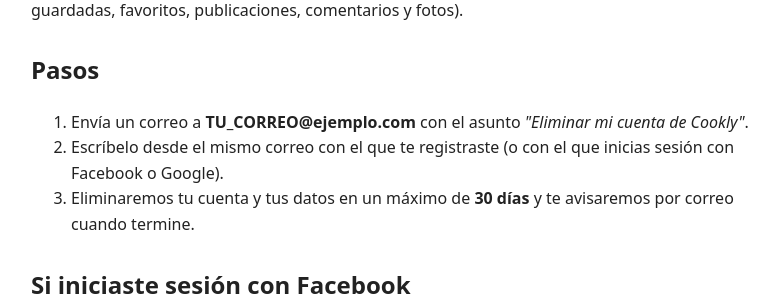
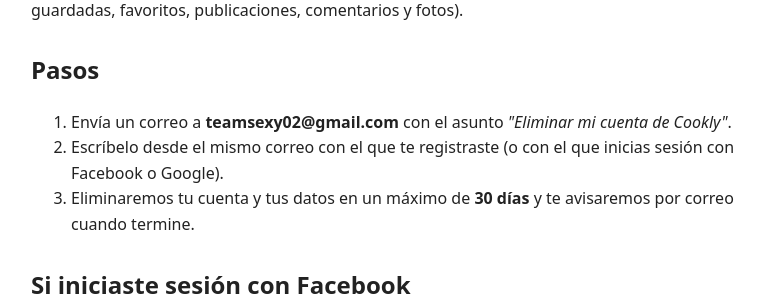
Before and after one commit to abc-ale/Coockly, a Spring Boot app: page /eliminar-datos.html in a window 1280 px wide. Shown: the part 146-452 px from the top of the page, without its empty margins (249-1028 px from the left). Run offline with Spring Boot 4, Linux system fonts and the light colour scheme; some of the project's set-up classes (security, data sources, template engines, error pages and the like) are left out, and stand-ins take their place.

Commit message:
Actualiza correo de contacto en paginas legales

```diff
--- a/cookly-backend/src/main/resources/static/eliminar-datos.html
+++ b/cookly-backend/src/main/resources/static/eliminar-datos.html
@@ -6,7 +6,7 @@
 
 <h2>Pasos</h2>
 <ol>
-<li>Envía un correo a <strong>TU_CORREO@ejemplo.com</strong> con el asunto <em>"Eliminar mi cuenta de Cookly"</em>.</li>
+<li>Envía un correo a <strong>teamsexy02@gmail.com</strong> con el asunto <em>"Eliminar mi cuenta de Cookly"</em>.</li>
 <li>Escríbelo desde el mismo correo con el que te registraste (o con el que inicias sesión con Facebook o Google).</li>
 <li>Eliminaremos tu cuenta y tus datos en un máximo de <strong>30 días</strong> y te avisaremos por correo cuando termine.</li>
 </ol>
--- a/cookly-backend/src/main/resources/static/privacidad.html
+++ b/cookly-backend/src/main/resources/static/privacidad.html
@@ -21,5 +21,5 @@
 <p>Puedes pedir en cualquier momento que eliminemos tu cuenta y tus datos. Consulta las instrucciones en <a href="/eliminar-datos.html">esta página</a>.</p>
 
 <h2>6. Contacto</h2>
-<p>Si tienes preguntas sobre esta política, escríbenos a <strong>TU_CORREO@ejemplo.com</strong>.</p>
+<p>Si tienes preguntas sobre esta política, escríbenos a <strong>teamsexy02@gmail.com</strong>.</p>
 </body></html>
```
